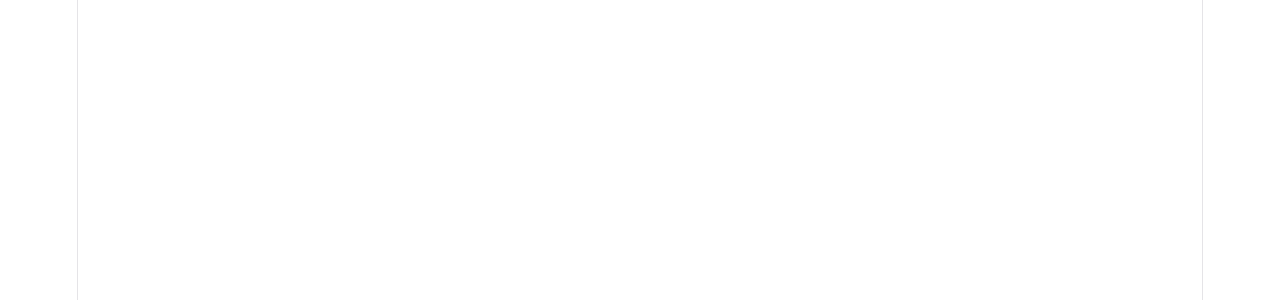
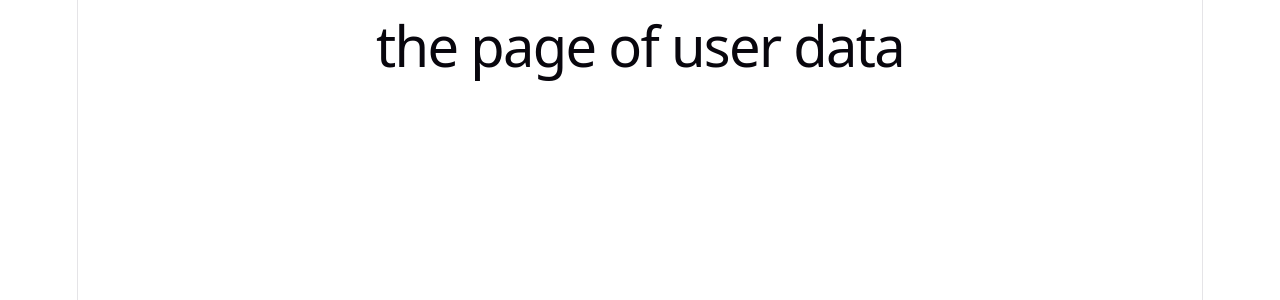
Before and after one commit to system-Barinda/React-project-of-learning, a React (Vite) app in the folder lidax/: page / in a window 1280 px wide. Shown: the top 300 px of the page. Built offline with nearby package versions, Linux system fonts and the light colour scheme.

Commit message:
chore:done"

```diff
--- a/lidax/src/App.jsx
+++ b/lidax/src/App.jsx
@@ -1,12 +1,12 @@
 import { useState } from 'react'
 import './App.css'
-
+import UserPage from './pages/userPage'
 
 function App() {
 
   return (
     <>
-
+     <UserPage />
 
     </>
   )
--- /dev/null
+++ b/lidax/src/pages/userPage.jsx
@@ -0,0 +1,7 @@
+export default function UserPage(){
+    return(
+        <div>
+            <h1>the page of user data</h1>
+        </div>
+    )
+}
```
